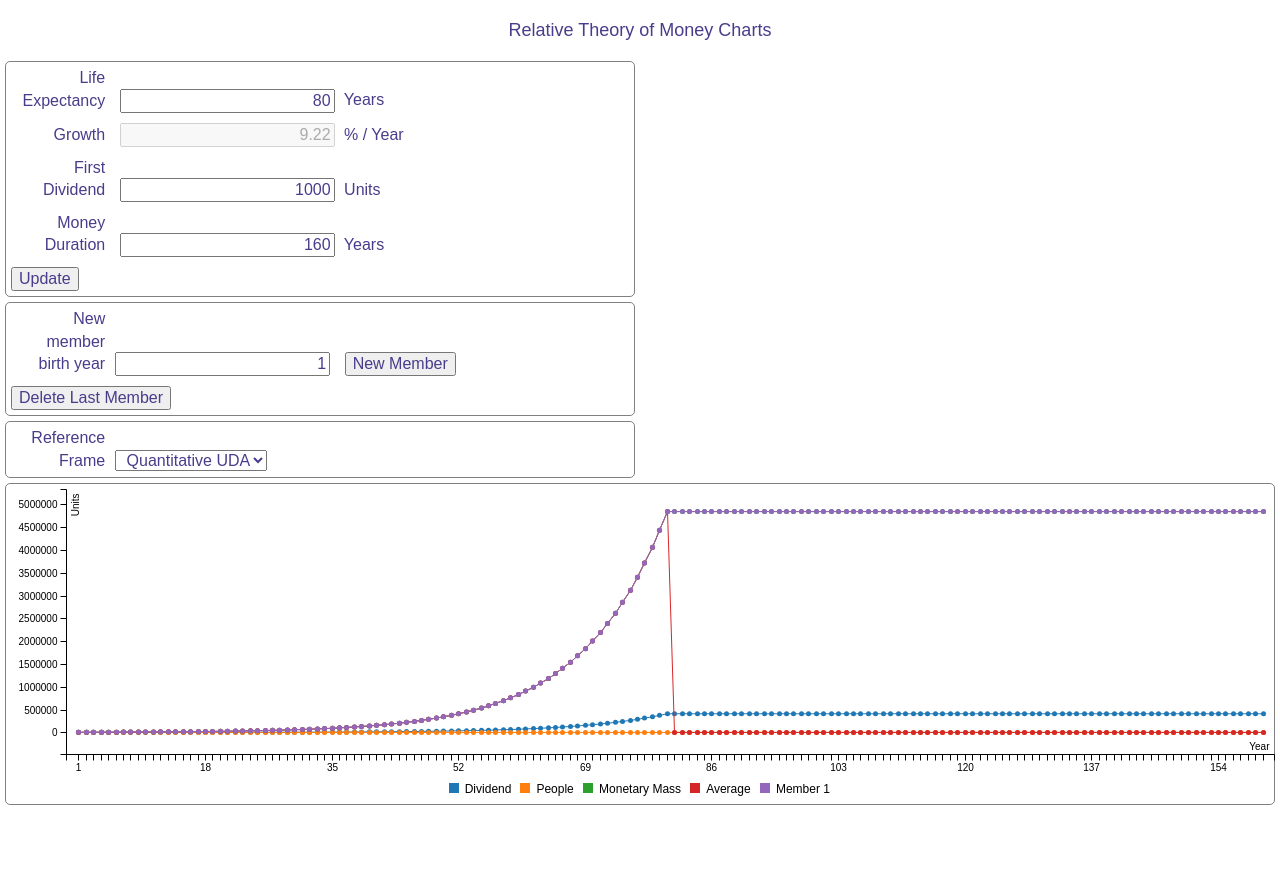
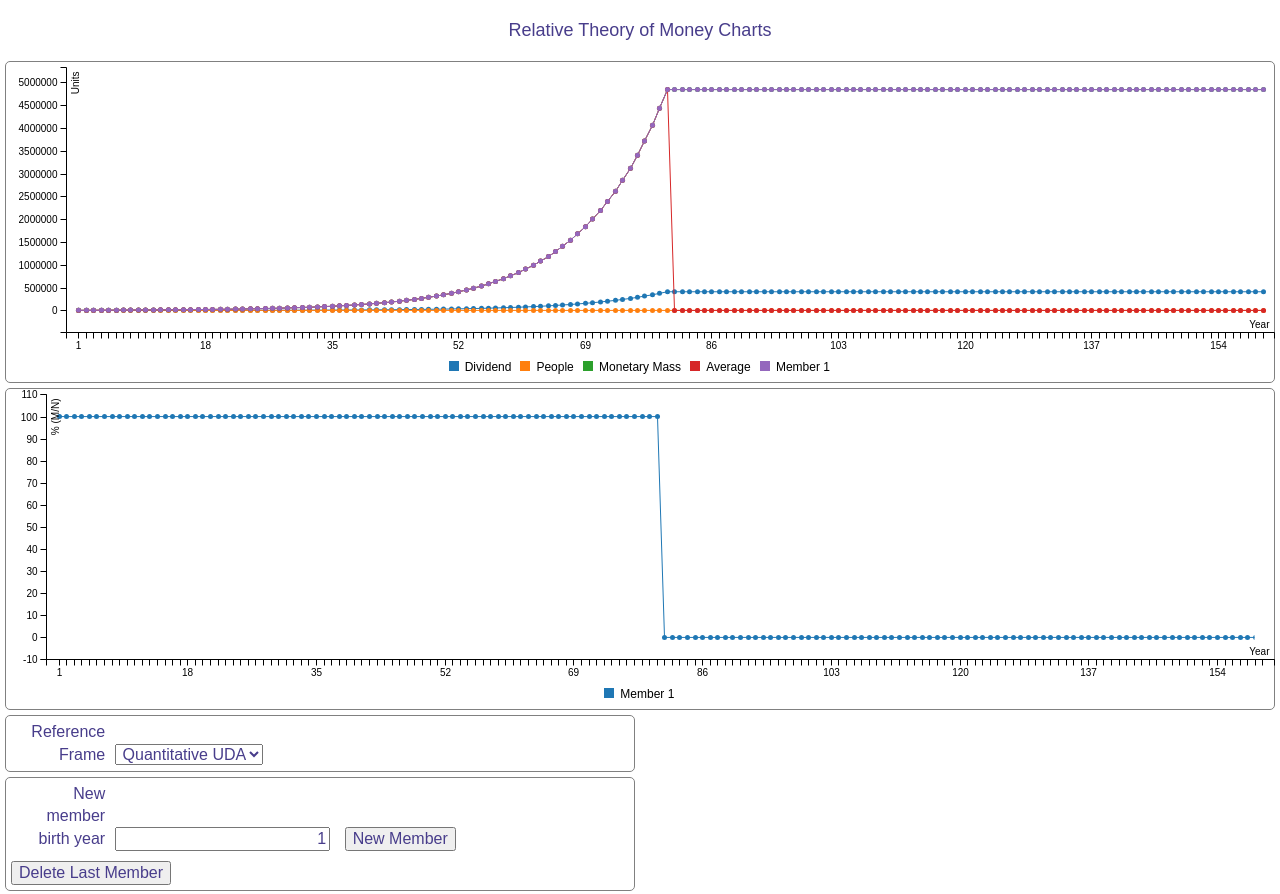
Before and after one commit to libre-money-projects/trm_charts, a website: page src/index.html in a window 1280 px wide. Shown: the top 894 px of the page. Before the commit the page ends 810 px from the top, so only its background shows below. Drawn offline with Linux system fonts and the light colour scheme.

Commit message:
Add percent average chart (% M/N)
Remove DUB(t+1) reference frame

```diff
--- a/src/index.html
+++ b/src/index.html
@@ -32,7 +32,19 @@
 <!-- Add your site or application content here -->
 <div class="title">Relative Theory of Money Charts</div>
 
+<div id="chart_reference_frame" class="frame"></div>
+<div id="chart_percent_average" class="frame"></div>
+
 <form>
+    <div class="frame">
+        <label for="reference_frame">Reference Frame</label><select id="reference_frame" name="money_duration"></select>
+    </div>
+    <div class="frame">
+        <label for="new_account_birth">New member birth year</label><input id="new_account_birth" type="text"
+                                                                           title="Set the year of birth of the next new member"/>
+        <input id="add_account" type="button" value="New Member"/>
+        <input id="delete_last_account" type="button" value="Delete Last Member"/>
+    </div>
     <div class="frame">
         <div class="row">
             <label for="life_expectancy">Life Expectancy</label>
@@ -59,19 +71,7 @@
         </div>
         <input id="generate_button" type="button" value="Update" name="generate_button">
     </div>
-    <div class="frame">
-        <label for="new_account_birth">New member birth year</label><input id="new_account_birth" type="text"
-                                                                           title="Set the year of birth of the next new member"/>
-        <input id="add_account" type="button" value="New Member"/>
-        <input id="delete_last_account" type="button" value="Delete Last Member"/>
-    </div>
-    <div class="frame">
-        <label for="reference_frame">Reference Frame</label><select id="reference_frame" name="money_duration"></select>
-    </div>
-
 </form>
-
-<div id="chart" class="frame"></div>
 
 <script type="application/javascript">
 
@@ -148,8 +148,8 @@
     money_form.update();
 
     // create and display chart from data
-    chart = c3.generate({
-        bindto: '#chart',
+    chart_reference_frame = c3.generate({
+        bindto: '#chart_reference_frame',
         axis: {
             x: {
                 label: 'Year'
@@ -169,7 +169,29 @@
                 }
             }
         },
-        data: data
+        data: data.reference_frame
+    });
+
+    // create and display chart from data
+    chart_percent_average = c3.generate({
+        bindto: '#chart_percent_average',
+        axis: {
+            x: {
+                label: 'Year'
+            },
+            y: {
+                label: '% (M/N)'
+            }
+        },
+        tooltip: {
+            format: {
+                value: function (value, ratio, id, index) {
+                    var f = d3.format('.2f');
+                    return f(value);
+                }
+            }
+        },
+        data: data.percent_average
     });
 
     /**
@@ -187,7 +209,7 @@
         money.reference_frame = money_form.reference_frame;
 
         // Axes
-        chart.axis.labels({
+        chart_reference_frame.axis.labels({
             y: money.reference_frames[money.reference_frame].unit_label
         });
 
@@ -198,10 +220,12 @@
         money_form.update();
 
         // tell load command to unload old data
-        data.unload = true;
+        data.reference_frame.unload = true;
+        data.percent_average.unload = true;
 
         // reload data in chart
-        chart.load(data);
+        chart_reference_frame.load(data.reference_frame);
+        chart_percent_average.load(data.percent_average);
     }
 
     /**
--- a/src/js/trm.js
+++ b/src/js/trm.js
@@ -15,7 +15,7 @@ var libre_money_class = function(life_expectancy, dividend_start, money_duration
     this.dividend_start = dividend_start || 1000;
     this.money_duration = money_duration || this.life_expectancy * 2;
 
-    this.growth = null;
+    this.growth = 0;
     this.accounts = [];
     this.reference_frames = {
         'quantitative_uda': {
@@ -56,14 +56,6 @@ var libre_money_class = function(life_expectancy, dividend_start, money_duration
             unit_label: 'UDB(t)',
             transform: function(money, value) {
                 return value / money.dividends.y[money.dividends.y.length - 1];
-            }
-        },
-        'relative_udb_t_plus_1': {
-            name: "Relative UDB(t+1)",
-            formula: "UDB",
-            unit_label: 'UDB(t+1)',
-            transform: function(money, value) {
-                return value / (money.dividends.y[money.dividends.y.length - 1] * ( 1 + money.growth));
             }
         },
         'relative_udg_t': {
@@ -124,7 +116,9 @@ var libre_money_class = function(life_expectancy, dividend_start, money_duration
             birth: birth,
             balance: 0,
             x: [],
-            y: []
+            y: [],
+            display_y: [],
+            percent_average_y: []
         });
 	};
 
@@ -153,6 +147,7 @@ var libre_money_class = function(life_expectancy, dividend_start, money_duration
 
         // create c3.js data object
 		var data = {
+            reference_frame: {
                 xs: {
                     'dividend': 'x_dividend',
                     'people': 'x_people',
@@ -166,18 +161,27 @@ var libre_money_class = function(life_expectancy, dividend_start, money_duration
                     'average': 'Average'
                 },
                 columns: []
+            },
+            percent_average: {
+                xs: {},
+                names: {},
+                columns: []
+            }
         };
 
         var index_account, index;
         // For each account...
 		for (index_account = 0; index_account < this.accounts.length; index_account++) {
 			// add axis mapping
-			data.xs[this.accounts[index_account].id] = 'x_' + this.accounts[index_account].name;
+			data.reference_frame.xs[this.accounts[index_account].id] = 'x_' + this.accounts[index_account].name;
+            data.percent_average.xs[this.accounts[index_account].id] = 'x_' + this.accounts[index_account].name;
 
             // reset data
             this.accounts[index_account].balance = 0;
             this.accounts[index_account].x = [];
             this.accounts[index_account].y = [];
+            this.accounts[index_account].display_y = [];
+            this.accounts[index_account].percent_average_y = [];
 		}
 
         var dividend = this.dividend_start;
@@ -226,7 +230,8 @@ var libre_money_class = function(life_expectancy, dividend_start, money_duration
             // for each account...
             for (index_account = 0; index_account < this.accounts.length; index_account++) {
 
-                data.names[this.accounts[index_account].id] = this.accounts[index_account].name;
+                data.reference_frame.names[this.accounts[index_account].id] = this.accounts[index_account].name;
+                data.percent_average.names[this.accounts[index_account].id] = this.accounts[index_account].name;
 
                 // if account is born...
                 if (index >= this.accounts[index_account].birth) {
@@ -238,7 +243,9 @@ var libre_money_class = function(life_expectancy, dividend_start, money_duration
                     // add x value
                     this.accounts[index_account].x.push(index);
                     // add y value
-                    this.accounts[index_account].y.push(this.get_reference_frame_value(this.accounts[index_account].balance));
+                    this.accounts[index_account].y.push(this.accounts[index_account].balance);
+                    // add display_y value
+                    this.accounts[index_account].display_y.push(this.get_reference_frame_value(this.accounts[index_account].balance));
                 }
                 // increment monetary mass
                 monetary_mass += this.accounts[index_account].balance;
@@ -257,6 +264,23 @@ var libre_money_class = function(life_expectancy, dividend_start, money_duration
             // add average
             this.average.y.push(average);
             this.average.display_y.push(this.get_reference_frame_value(average));
+
+            // for each account...
+            for (index_account = 0; index_account < this.accounts.length; index_account++) {
+
+                // if account is born...
+                if (index >= this.accounts[index_account].birth) {
+                    if (this.average.y[this.average.y.length - 1] > 0) {
+                        // add percent_average_y value
+                        this.accounts[index_account].percent_average_y.push(
+                            (this.accounts[index_account].balance / this.average.y[this.average.y.length - 1]) * 100
+                        );
+                    } else {
+                        // add 0 to percent_average_y value
+                        this.accounts[index_account].percent_average_y.push(0);
+                    }
+                }
+            }
 		}
 
         // add axis header to data
@@ -270,24 +294,29 @@ var libre_money_class = function(life_expectancy, dividend_start, money_duration
         this.average.display_y.unshift('average');
 
         // add data to columns
-        data.columns.push(this.dividends.x);
-        data.columns.push(this.dividends.display_y);
-        data.columns.push(this.people.x);
-        data.columns.push(this.people.y);
-        data.columns.push(this.monetary_mass.x);
-        data.columns.push(this.monetary_mass.display_y);
-        data.columns.push(this.average.x);
-        data.columns.push(this.average.display_y);
+        data.reference_frame.columns.push(this.dividends.x);
+        data.reference_frame.columns.push(this.dividends.display_y);
+        data.reference_frame.columns.push(this.people.x);
+        data.reference_frame.columns.push(this.people.y);
+        data.reference_frame.columns.push(this.monetary_mass.x);
+        data.reference_frame.columns.push(this.monetary_mass.display_y);
+        data.reference_frame.columns.push(this.average.x);
+        data.reference_frame.columns.push(this.average.display_y);
 
         // for each account...
         for (index_account = 0; index_account < this.accounts.length; index_account++) {
             // add axis header to data
-            this.accounts[index_account].x.unshift(data.xs[this.accounts[index_account].id]);
+            this.accounts[index_account].x.unshift(data.reference_frame.xs[this.accounts[index_account].id]);
             this.accounts[index_account].y.unshift(this.accounts[index_account].id);
+            this.accounts[index_account].display_y.unshift(this.accounts[index_account].id);
+            this.accounts[index_account].percent_average_y.unshift(this.accounts[index_account].id);
             // add data to columns
-            data.columns.push(this.accounts[index_account].x);
-            data.columns.push(this.accounts[index_account].y);
+            data.reference_frame.columns.push(this.accounts[index_account].x);
+            data.reference_frame.columns.push(this.accounts[index_account].display_y);
+            data.percent_average.columns.push(this.accounts[index_account].x);
+            data.percent_average.columns.push(this.accounts[index_account].percent_average_y);
         }
+        console.log(data);
 		return data;
     };
 
```
Lines whose indentation alone changed are shown as unchanged.
